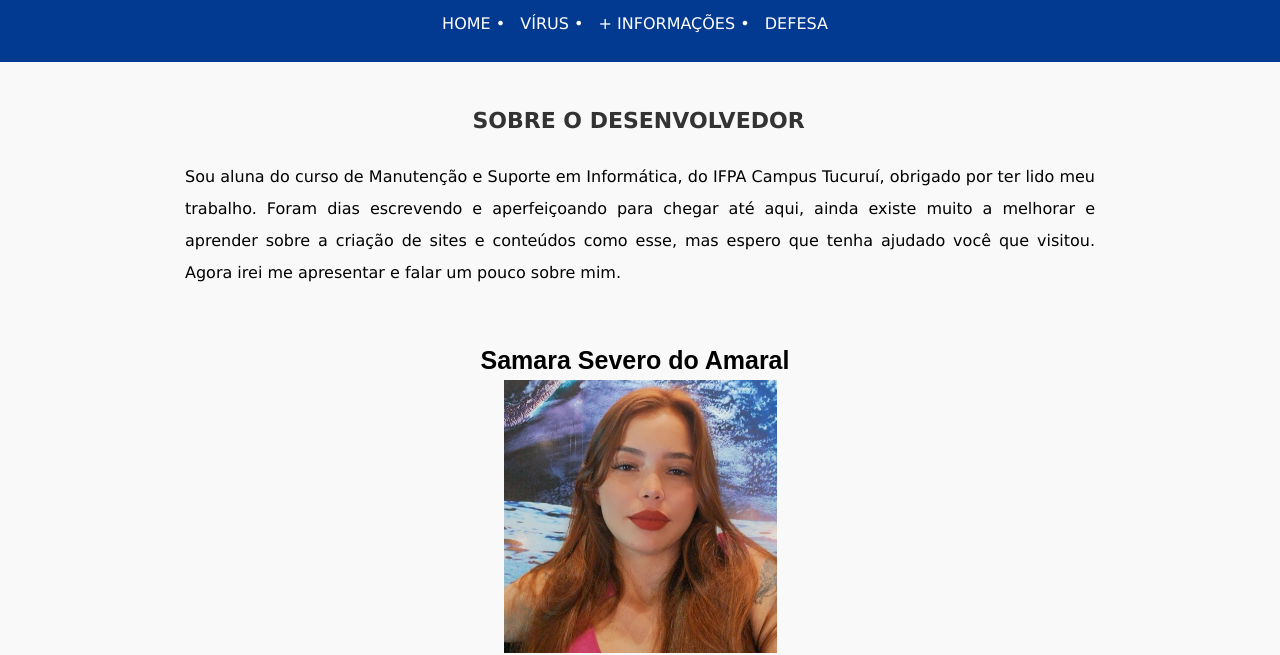
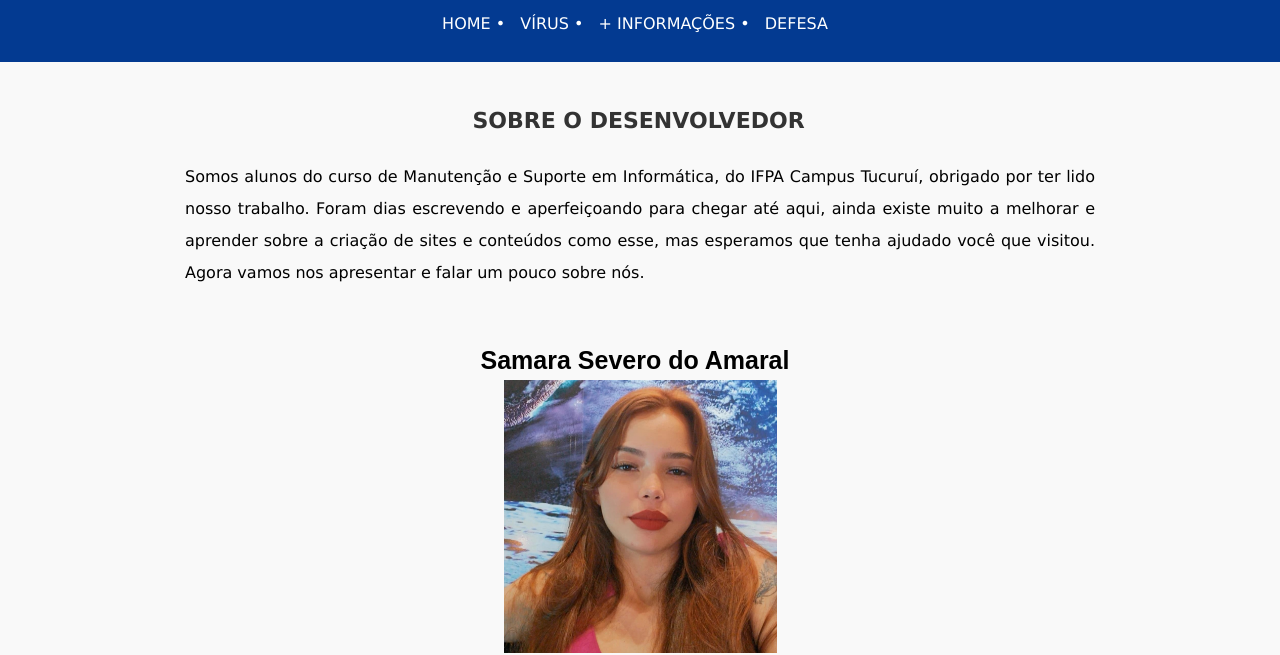
Before and after one commit to Sseveroama/Sseveroama-Virus-de-Computador-O-Que-Sao-e-Como-Nos-Afetam, a plain HTML site: page participantes.html in a window 1280 px wide. Shown: the part 174-829 px from the top of the page. Drawn offline with Linux system fonts and the light colour scheme.

Commit message:
participantes.html

```diff
--- a/participantes.html
+++ b/participantes.html
@@ -26,7 +26,7 @@
       <main class="corpo"><br>
         <h2 class="titulo">SOBRE O DESENVOLVEDOR</h2><br>
 
-          <p>Sou aluna do curso de Manutenção e Suporte em Informática, do IFPA Campus Tucuruí, obrigado por ter lido meu trabalho. Foram dias escrevendo e aperfeiçoando para chegar até aqui, ainda existe muito a melhorar e aprender sobre a criação de sites e conteúdos como esse, mas espero que tenha ajudado você que visitou. Agora irei me apresentar e falar um pouco sobre mim.</p><br><br>
+          <p>Somos alunos do curso de Manutenção e Suporte em Informática, do IFPA Campus Tucuruí, obrigado por ter lido nosso trabalho. Foram dias escrevendo e aperfeiçoando para chegar até aqui, ainda existe muito a melhorar e aprender sobre a criação de sites e conteúdos como esse, mas esperamos que tenha ajudado você que visitou. Agora vamos nos apresentar e falar um pouco sobre nós.</p><br><br>
 
           <center><h5>Samara Severo do Amaral</h5>
             <img class="ft" src="samara.jpg" width="30%">
```
